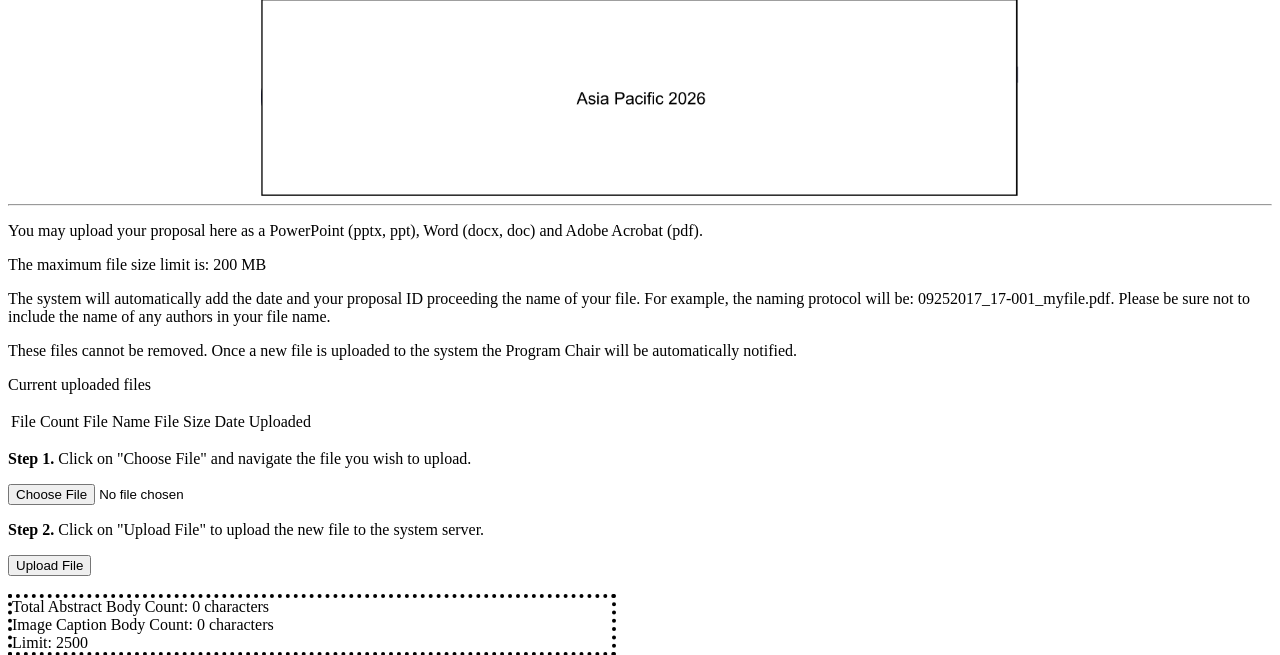
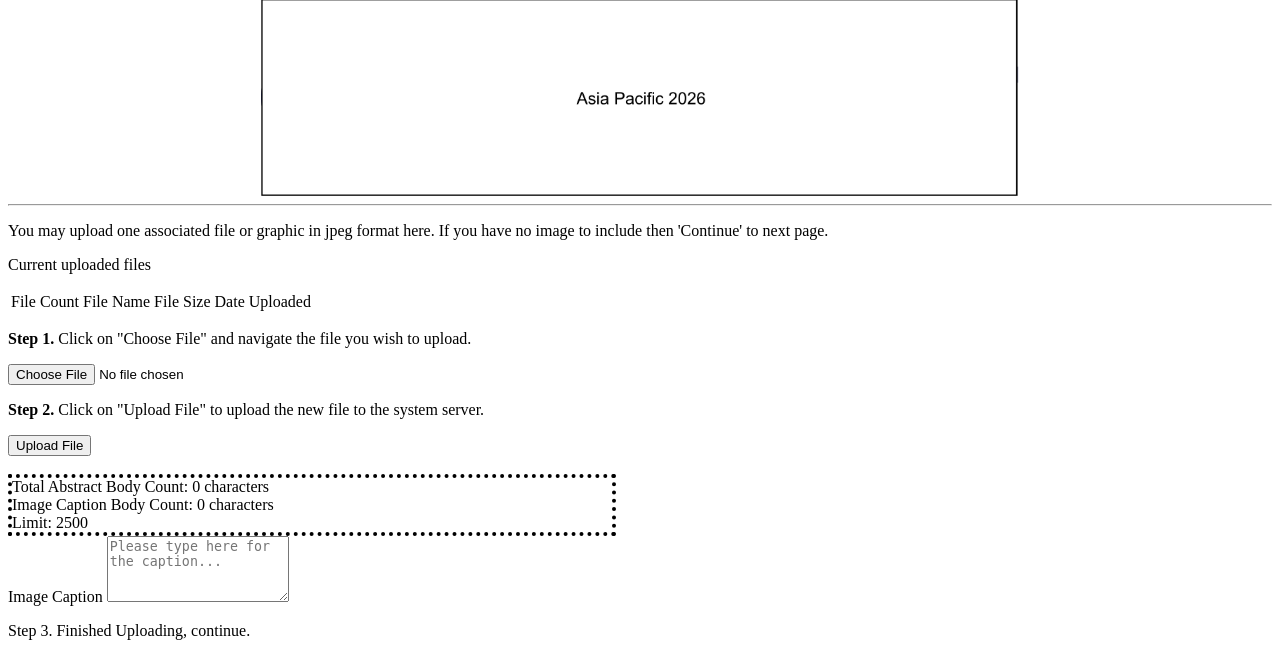
Before and after one commit to slive3718/abstract_asia_pacific, a CodeIgniter 4 app: template app/Views/event/presentation_upload.php in a window 1280 px wide. Shown: the part 815-1470 px from the top of the page. Run offline with PHP 8.4 and a stand-in for CodeIgniter, Linux system fonts and the light colour scheme; the template is opened without the code that fills it, so the values that code supplies are empty; some libraries are stand-ins or nearby versions.

Commit message:
presentation upload update

```diff
--- a/app/Views/event/presentation_upload.php
+++ b/app/Views/event/presentation_upload.php
@@ -9,10 +9,7 @@
     <div class="container" style="padding-bottom: 200px">
         <?php echo view('event/common/shortcut_link'); ?>
         <div class="card p-lg-5 p-md-2 p-sm-1 p-xs-1 p-3 shadow">
-            <p>You may upload your proposal here as a PowerPoint (pptx, ppt), Word (docx, doc) and Adobe Acrobat (pdf).</p>
-            <p>The maximum file size limit is:  200 MB</p>
-            <p class="">The system will automatically add the date and your proposal ID proceeding the name of your file. For example, the naming protocol will be: 09252017_17-001_myfile.pdf. Please be sure not to include the name of any authors in your file name. </p>
-            <p class="">These files cannot be removed. Once a new file is uploaded to the system the Program Chair will be automatically notified. </p>
+            <p>You may upload one associated file or graphic in jpeg format here. If you have no image to include then 'Continue' to next page.</p>
            <div class="card p-3">
                 <p class="fw-bold">Current uploaded files</p>
                 <table class="table table-striped table-bordered table-hover uploadsTable">
@@ -89,19 +86,8 @@
     $(function(){
 
         getPaperUploads();
-        //
+
         $('.uploadFileBtn').on('click', function(){
-
-            Swal.fire({
-                title: "Info",
-                icon: 'info',
-                html: 'We highly recommend that you use the AFS Congress Powerpoint Template that can be downloaded under the Submitter Instructions icon found above.',
-                showCancelButton: true,
-                confirmButtonText: "Save",
-                denyButtonText: `Don't save`
-            }).then((result) => {
-                /* Read more about isConfirmed, isDenied below */
-                if (result.isConfirmed) {
             if(paper_id){
                 let file = $('.uploadFile')[0].files[0];
                 let fd = new FormData();
@@ -152,11 +138,75 @@
             }else{
                 toast.r('no abstract id.')
             }
-                }
-            });
-
-
         })
+        //
+        // $('.uploadFileBtn').on('click', function(){
+        //
+        //     Swal.fire({
+        //         title: "Info",
+        //         icon: 'info',
+        //         html: 'We highly recommend that you use the AFS Congress Powerpoint Template that can be downloaded under the Submitter Instructions icon found above.',
+        //         showCancelButton: true,
+        //         confirmButtonText: "Save",
+        //         denyButtonText: `Don't save`
+        //     }).then((result) => {
+        //         /* Read more about isConfirmed, isDenied below */
+        //         if (result.isConfirmed) {
+        //             if(paper_id){
+        //                 let file = $('.uploadFile')[0].files[0];
+        //                 let fd = new FormData();
+        //
+        //                 if (!file) {
+        //                     // Display a SweetAlert message if no file is selected
+        //                     Swal.fire({
+        //                         title: "Info",
+        //                         icon: 'info',
+        //                         html: 'No file selected!',
+        //                     });
+        //                     // Prevent further actions
+        //                     return false;
+        //                 }
+        //                 fd.append('file', file);
+        //                 fd.append('paper_id', paper_id);
+        //
+        //                 $.ajax({
+        //                     url : base_url+ 'user/presentation_do_upload',
+        //                     type: 'POST',
+        //                     data: fd,
+        //                     contentType: false,
+        //                     processData: false,
+        //                     mimeType: "multipart/form-data",
+        //                     beforeSend: function() {
+        //                         Swal.fire({
+        //                             title: 'Uploading...',
+        //                             allowOutsideClick: false,
+        //                             didOpen: () => {
+        //                                 Swal.showLoading();
+        //                             }
+        //                         });
+        //                     },
+        //                     success: function(response) {
+        //                         console.log(response);
+        //                         response = JSON.parse(response);
+        //                         Swal.close();
+        //                         $('.uploadFile').val('');
+        //                         if(response.status == 200){
+        //                             Swal.fire({ icon: 'success', title: 'success', text: 'Presentation file uploaded successfully' });
+        //                             getPaperUploads();
+        //                         } else if(response.status == 401){
+        //                             Swal.fire({ icon: 'error', title: 'Warning', text: response.message });
+        //                         }
+        //                     }, error: function(e) {
+        //                         Swal.fire({ icon: 'error', title: 'Oops...', text: 'Something went wrong: ' + e.message, });
+        //                     }})
+        //             }else{
+        //                 toast.r('no abstract id.')
+        //             }
+        //         }
+        //     });
+        //
+        //
+        // })
 
         $('.presentationContinueBtn').on('click', function(e){
             e.preventDefault();
```
Lines whose indentation alone changed are shown as unchanged.
